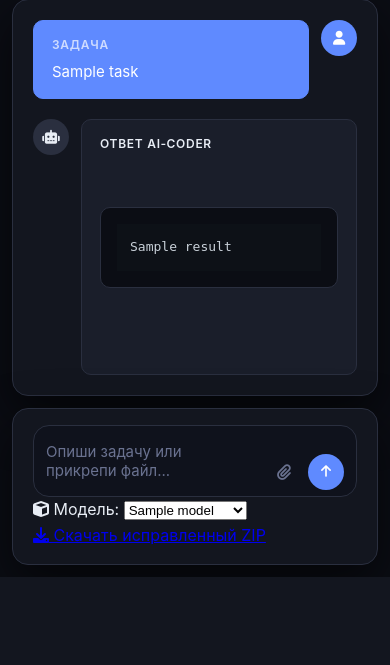
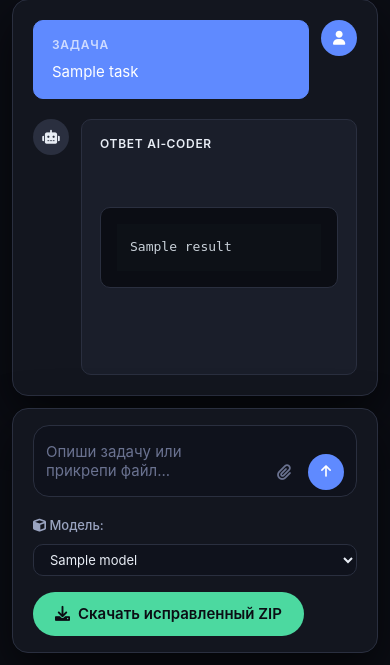
Before and after one commit to mrvan1000000-boop/kvgai-ai-coder, a FastAPI app: template templates/ai_coder.html in a window 390 px wide. Shown: the part 357-1022 px from the top of the page. Before the commit the page ends 934 px from the top, so only its background shows below. Run offline with FastAPI, Linux system fonts and the light colour scheme; the template is opened without the code that fills it: most values are stand-ins (such as "Sample title", 1, 10 or a date in 2020).

Commit message:
Enhance styles for model selector and buttons
Added styles for model selector and action buttons, including responsive design adjustments.

```diff
--- a/static/ai_coder.css
+++ b/static/ai_coder.css
@@ -416,6 +416,110 @@ body {
     color: var(--danger);
 }
 
+/* ===== Модель-селектор ===== */
+.model-selector {
+    display: flex;
+    flex-wrap: wrap;
+    align-items: center;
+    gap: 8px;
+    margin-top: 10px;
+    padding: 8px 0;
+}
+.model-selector label {
+    font-size: 13px;
+    color: var(--text-secondary);
+    font-weight: 500;
+}
+.model-selector select,
+.model-selector input[type="text"] {
+    background: var(--bg-input);
+    color: var(--text-primary);
+    border: 1px solid var(--border-color);
+    border-radius: var(--radius-sm);
+    padding: 6px 12px;
+    font-size: 13px;
+    font-family: var(--font);
+    transition: var(--transition);
+    min-width: 180px;
+}
+.model-selector select:focus,
+.model-selector input[type="text"]:focus {
+    outline: none;
+    border-color: var(--accent);
+    box-shadow: 0 0 0 3px var(--accent-soft);
+}
+.model-selector input[type="text"] {
+    flex: 1;
+    min-width: 150px;
+}
+
+/* ===== Кнопки действий ===== */
+.form-actions {
+    display: flex;
+    gap: 12px;
+    flex-wrap: wrap;
+    margin-top: 8px;
+}
+
+.btn {
+    display: inline-flex;
+    align-items: center;
+    gap: 8px;
+    padding: 10px 22px;
+    border-radius: 999px;
+    font-weight: 600;
+    font-size: 15px;
+    border: none;
+    cursor: pointer;
+    transition: var(--transition);
+    text-decoration: none;
+}
+
+.btn-primary {
+    background: var(--accent);
+    color: #fff;
+    box-shadow: 0 8px 24px rgba(95, 138, 255, 0.35);
+}
+
+.btn-primary:hover {
+    background: var(--accent-hover);
+    transform: translateY(-2px);
+    box-shadow: 0 12px 32px rgba(95, 138, 255, 0.45);
+}
+
+.btn-primary:disabled {
+    opacity: 0.5;
+    cursor: not-allowed;
+    transform: none;
+}
+
+.btn-secondary {
+    background: var(--bg-card);
+    color: var(--text-primary);
+    border: 1px solid var(--border-color);
+}
+
+.btn-secondary:hover {
+    background: var(--border-color);
+}
+
+.btn-success {
+    background: var(--success);
+    color: #0b0d14;
+}
+
+/* ===== Spinner ===== */
+.spinner {
+    display: inline-block;
+    width: 18px;
+    height: 18px;
+    border: 2px solid rgba(255,255,255,0.3);
+    border-radius: 50%;
+    border-top-color: #fff;
+    animation: spin 0.6s linear infinite;
+}
+@keyframes spin { to { transform: rotate(360deg); } }
+
 /* ===== История ===== */
 .card {
     background: var(--bg-elevated);
@@ -496,6 +625,16 @@ body {
     .message-content {
         max-width: 90%;
     }
+
+    .model-selector {
+        flex-direction: column;
+        align-items: stretch;
+    }
+    .model-selector select,
+    .model-selector input[type="text"] {
+        min-width: unset;
+        width: 100%;
+    }
 }
 
 /* ===== Скроллбар ===== */
```
Also changed, not shown: other parts of static/ai_coder.css (+25 -25 lines).
